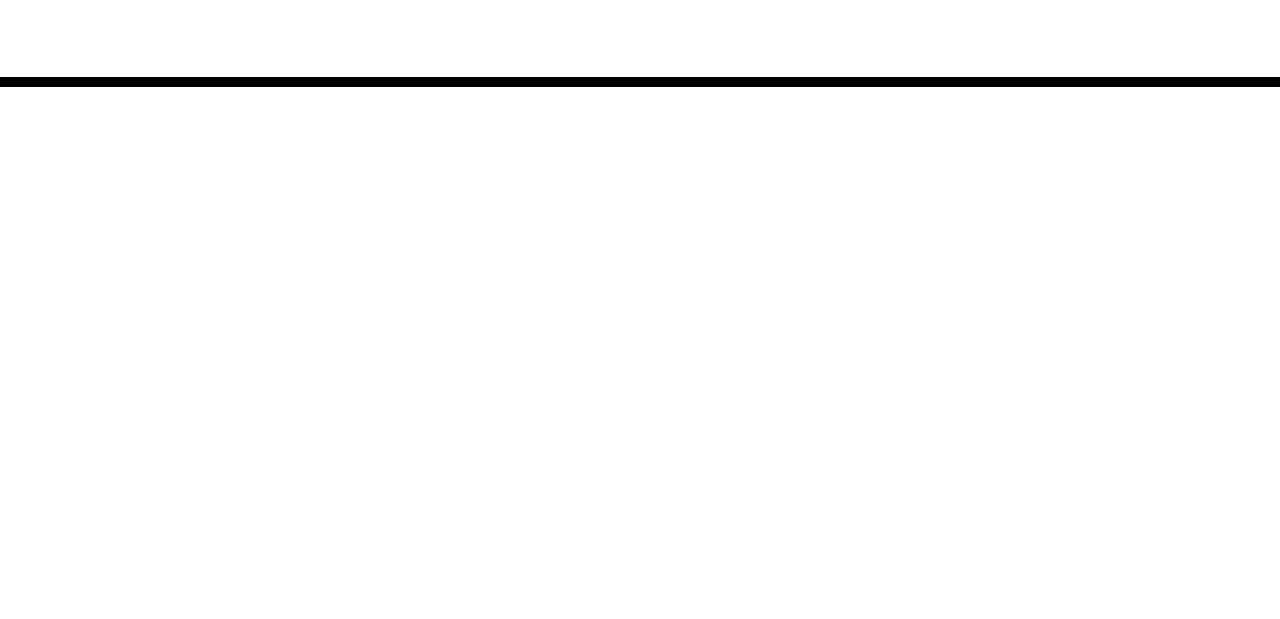
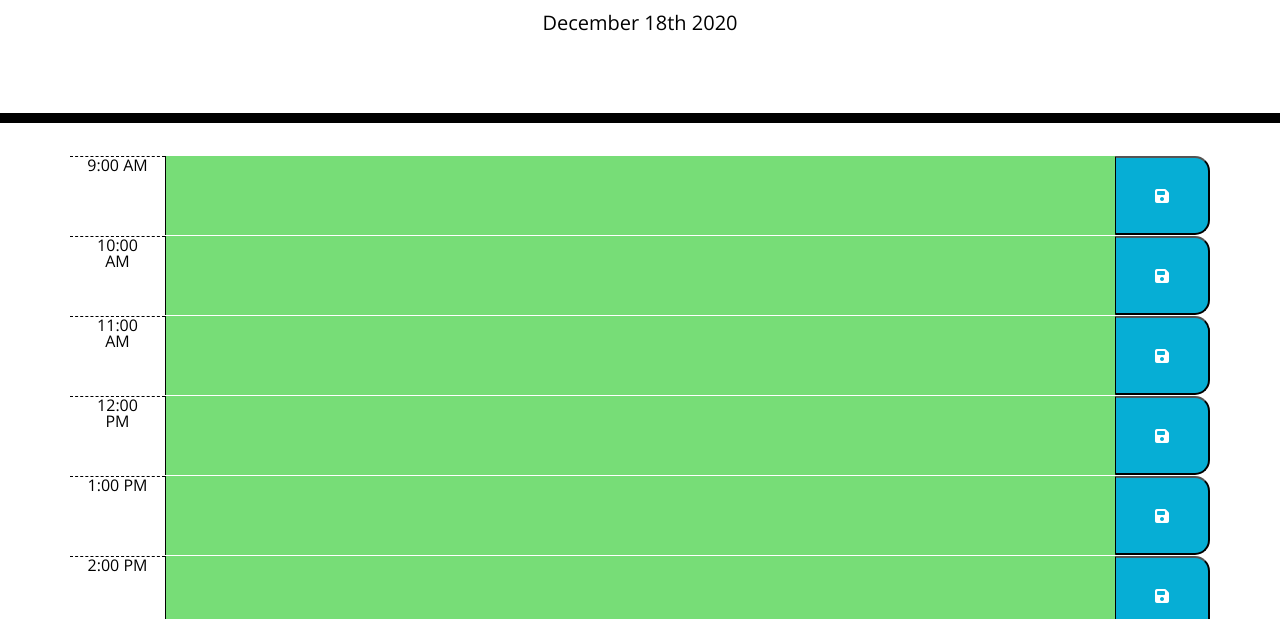
Before and after one commit to brhestir/work-day-scheduler, a plain HTML site: page index.html in a window 1280 px wide. Shown: the part 181-800 px from the top of the page. Drawn offline with nearby package versions, Linux system fonts and the light colour scheme; files that its build step writes are made by us from their sources.

Commit message:
Updated render code, moved asset folders

```diff
--- /dev/null
+++ b/assets/js/script.js
@@ -0,0 +1,59 @@
+// script.js
+$(document).ready(function() {
+  var calendarArray = [" ", " ", " ", " ", " ", " ", " ", " ", " "];
+
+  $("#currentDay").text(moment().format("MMMM Do YYYY"));
+
+  function main() {
+    if (localStorage.getItem("calendarArray") !== null) {
+      calendarArray = JSON.parse(localStorage.getItem("calendarArray"));
+    } else {
+      localStorage.setItem("calendarArray", JSON.stringify(calendarArray));
+    }
+    drawCalendar();
+  }
+
+  main();
+
+  function drawCalendar() {
+    for (var i = 9; i < 18; i++) {
+      var timeText;
+      if (i === 9) {
+        timeText = moment("2013-02-08 0" + i).format("LT");
+      } else {
+        timeText = moment("2013-02-08 " + i).format("LT");
+      }
+      var timeBlock = $("<div>");
+      timeBlock.addClass("row time-block");
+      var hourEl = $("<div>");
+      hourEl.addClass("col-1 hour");
+      hourEl.text(timeText);
+      var textareaEl = $("<textarea>");
+      textareaEl.addClass("col-10");
+      textareaEl.val(calendarArray[i - 9]);
+      if (moment().hour() > i) {
+        textareaEl.addClass("past");
+      } else if (moment().hour() == i) {
+        textareaEl.addClass("present");
+      } else {
+        textareaEl.addClass("future");
+      }
+      var saveButton = $("<button>");
+      saveButton.addClass("col-1  fas fa-save saveBtn");
+      saveButton.attr("data-time", i);
+      $("#main").append(timeBlock);
+      timeBlock.append(hourEl);
+      timeBlock.append(textareaEl);
+      timeBlock.append(saveButton);
+    }
+  }
+
+  function storeCalendar(event) {
+    calendarArray[parseInt($(this).attr("data-time")) - 9] = $(this)
+      .prev()
+      .val();
+    localStorage.setItem("calendarArray", JSON.stringify(calendarArray));
+  }
+
+  $("#main").on("click", ".saveBtn", storeCalendar);
+});
--- a/index.html
+++ b/index.html
@@ -18,7 +18,7 @@
       href="https://fonts.googleapis.com/css?family=Open+Sans&display=swap"
       rel="stylesheet"
     />
-    <link rel="stylesheet" href="style.css" />
+    <link rel="stylesheet" href="./assets/css/style.css" />
     <title>Work Day Scheduler</title>
   </head>
 
@@ -28,11 +28,13 @@
       <p class="lead">A simple calendar app for scheduling your work day</p>
       <p id="currentDay" class="lead"></p>
     </header>
-    <div class="container">
+    <div class="container" id="main">
       <!-- Timeblocks go here -->
     </div>
 
     <script src="https://cdnjs.cloudflare.com/ajax/libs/jquery/3.2.1/jquery.min.js"></script>
     <script src="https://cdnjs.cloudflare.com/ajax/libs/moment.js/2.24.0/moment.min.js"></script>
+    <script src="https://use.fontawesome.com/0c70b911d6.js"></script>
+    <script src="./assets/js/script.js"></script>
   </body>
 </html>
```
Also changed, not shown: js/script.js (deleted, +0 -16 lines), assets/css/style.css (renamed from css/style.css).
